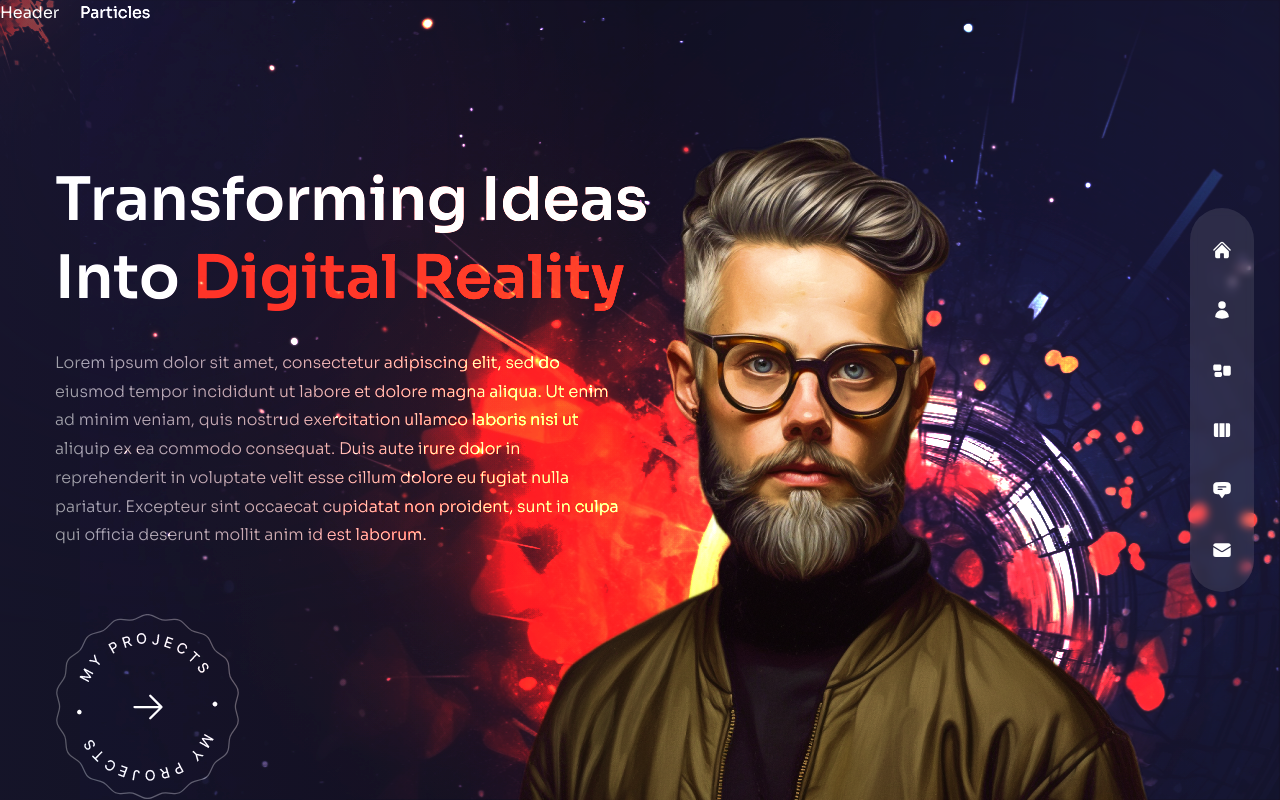
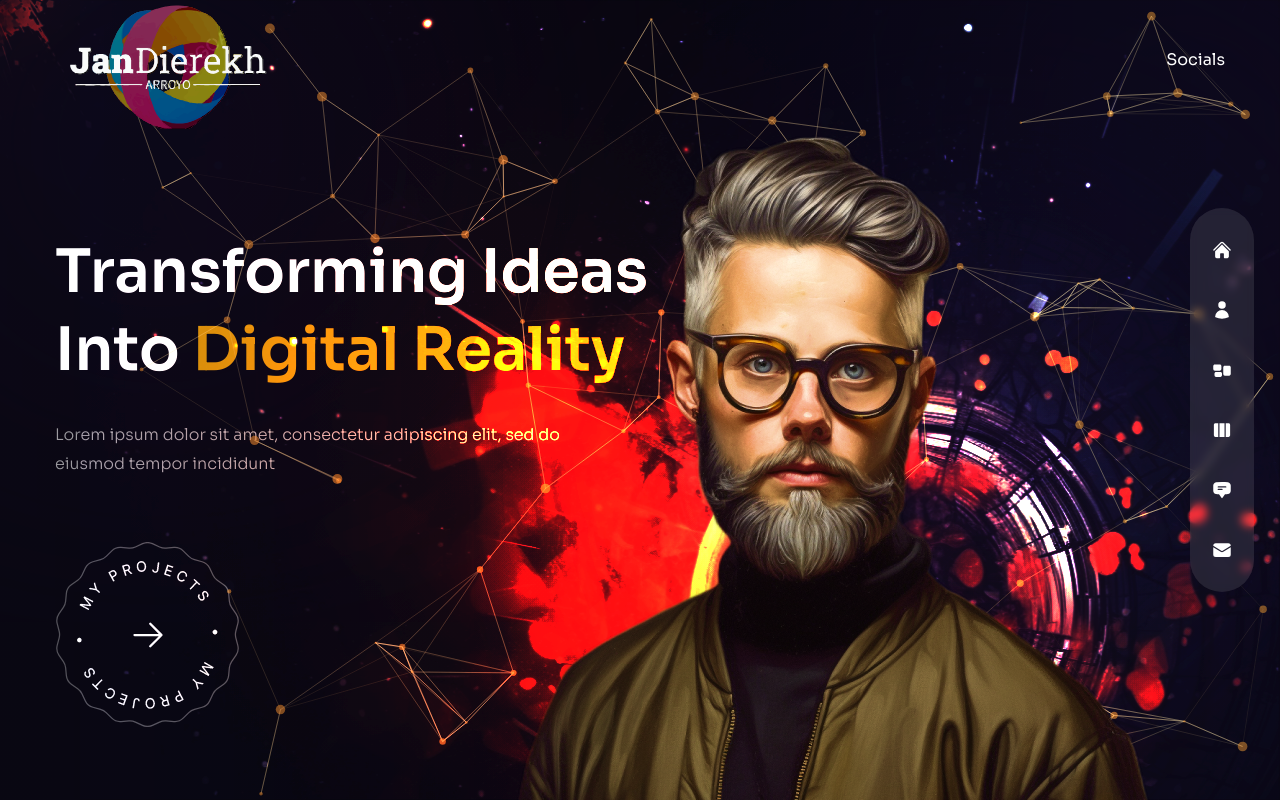
Before and after one commit to derekArroyo/derekDesign, a Next.js app: page / in a window 1280 px wide. Built offline with nearby package versions, Linux system fonts and the light colour scheme.

Commit message:
added motion animation and logo for the header

```diff
--- a/components/Header.js
+++ b/components/Header.js
@@ -1,5 +1,34 @@
+// next image
+import Image from "next/image";
+
+// next link
+import Link from "next/link";
+
+// components
+import Socials  from '../components/Socials'
+
 const Header = () => {
-  return <header className="absolute z-30 w-full">Header</header>;
+  return (
+  <header className="absolute z-30 w-full flex items-center px-16 xl:px-0 xl:h-[120px]">
+    <section className="container mx-auto">
+
+      <main className="flex flex-col lg:flex-row justify-between items-center gap-y-6 py-8">
+      {/* logo */}
+      <Link href={'/'}>
+          <Image
+          src={'/logo.svg'}
+          width={220}
+          height={48}
+          alt=''
+          priority={true}
+          />
+      </Link>
+      {/* socials */}
+      <Socials/>
+
+      </main>
+    </section>
+  </header>)
 };
 
 export default Header;
--- a/components/Layout.js
+++ b/components/Layout.js
@@ -23,7 +23,7 @@
 
 const Layout = ({children}) => {
     return (
-    <div className={  ` page bg-site text-white bg-cover bg-no-repeat ${sora.variable} font-sora relative`     }>
+    <div className={ ` page bg-site text-white bg-cover bg-no-repeat ${sora.variable} font-sora relative`   }>
       <TopLeftImg />
       <Nav />
       <Header />
--- a/components/Nav.js
+++ b/components/Nav.js
@@ -74,7 +74,7 @@
                                       </div>
 
                                     {/* triangle */}
-                                    <div className='border-solid border-l-white border-l-8 border-y-transparent border-y-[6px] border-r-0 absolute  -right-2'>
+                                    <div className='border-solid border-l-white border-l-8 border-y-transparent border-y-[6px] border-r-0 absolute -right-2'>
                                     </div>
 
                                 </div>
--- a/components/ParticlesContainer.js
+++ b/components/ParticlesContainer.js
@@ -1,5 +1,101 @@
+import {Particles} from "react-tsparticles";
+import { loadFull } from "tsparticles";
+import React, {useCallback} from "react";
 const ParticlesContainer = () => {
-  return <div>Particles Container</div>;
+
+  // init
+  const particlesInit = useCallback(async (engine) => {
+    await loadFull(engine);
+  }, []);
+
+  const particlesLoaded = useCallback(async () => {
+    // Your code here
+  }, []);
+
+  return (
+    <Particles
+      className='w-full h-full absolute translate-z-0'
+      id="tsparticles"
+      init={particlesInit}
+      loaded={particlesLoaded}
+      options={{
+        fullScreen: {
+          enable: false,
+          background: {
+            color: {
+              value: ' ',
+            },
+          },
+        },
+        fpsLimit: 120,
+        interactivity: {
+          events: {
+            onclick: {
+              enable: false,
+              mode: 'push',
+            },
+            onHover: {
+              enable: true,
+              mode: 'repulse',
+            },
+            resize: true,
+          },
+          modes: {
+            push: {
+              quantity: 90,
+            },
+            repulse: {
+              distance: 200,
+              duration: 0.4,
+            },
+          },
+        },
+        particles: {
+          color: {
+            value: '#e68e2e',
+          },
+          links: {
+            color: '#f5d393',
+            distance: 150,
+            enable: true,
+            opacity: 0.5,
+            width: 1,
+          },
+          collisions: {
+            enable: true,
+          },
+          move: {
+            direction: 'none',
+            enable: true,
+            outModes: {
+              default: 'bounce',
+            },
+            random: false,
+            speed: 1,
+            straight: false,
+          },
+          number: {
+            density: {
+              enable: true,
+              area: 800,
+            },
+            value: 80,
+          },
+          opacity: {
+            value: 0.5,
+          },
+          shape: {
+            type: 'circle',
+          },
+          size: {
+            value: {min: 1, max: 5},
+          },
+        },
+        detectRetina: true,
+      }}
+    />
+  );
 };
 
+
 export default ParticlesContainer;
--- a/pages/index.js
+++ b/pages/index.js
@@ -31,7 +31,7 @@
 
         {/* subtitle */}
         <motion.p  variants={fadeIn('down', 0.4)} initial='hidden' animate='show' exit='hidden' className="max-w-sm xl:max-w-xl mx-auto xl:mx-0 mb-10 xl:mb-16">
-        Lorem ipsum dolor sit amet, consectetur adipiscing elit, sed do eiusmod tempor incididunt ut labore et dolore magna aliqua. Ut enim ad minim veniam, quis nostrud exercitation ullamco laboris nisi ut aliquip ex ea commodo consequat. Duis aute irure dolor in reprehenderit in voluptate velit esse cillum dolore eu fugiat nulla pariatur. Excepteur sint occaecat cupidatat non proident, sunt in culpa qui officia deserunt mollit anim id est laborum.
+        Lorem ipsum dolor sit amet, consectetur adipiscing elit, sed do eiusmod tempor incididunt
         </motion.p>
 
         {/* btn */}
@@ -56,7 +56,7 @@
 
       {/* particles */}
         <div>
-          Particles
+          <ParticlesContainer />
         </div>
 
 
--- a/tailwind.config.js
+++ b/tailwind.config.js
@@ -22,9 +22,9 @@
     },
     extend: {
       colors: {
-        primary: '#131424',
-        secondary: '#393A47',
-        accent: '#F13024',
+        primary: '#000000',
+        secondary: '#00008b',
+        accent: '#b8860b',
       },
       backgroundImage: {
         explosion: 'url("/bg-explosion.png")',
```
Also changed, not shown: public/logo.svg.
